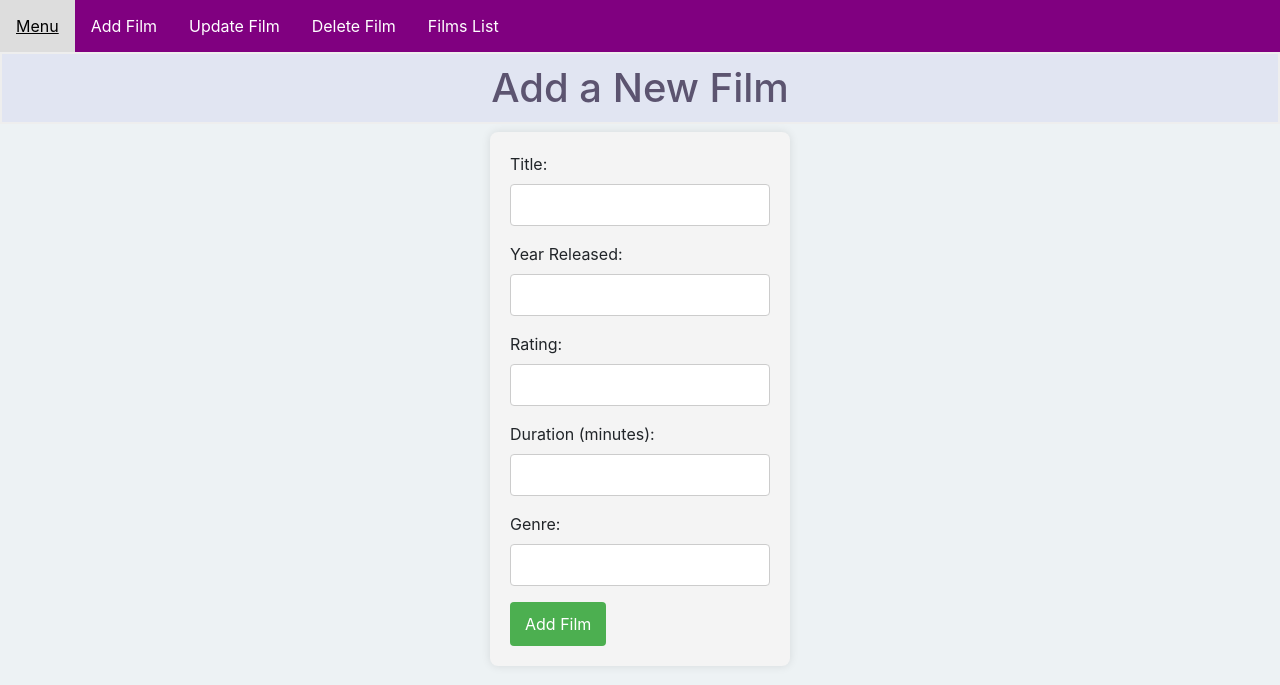
After one commit to Lolisolera/My-Movies-App, a Flask app: page /add in a window 1280 px wide. The commit adds this page. Shown: the top 685 px of the page. Run offline with Flask 3, Linux system fonts and the light colour scheme; some libraries are stand-ins or nearby versions.

Commit message:
replaced files with correct ones

```diff
--- a/app.py
+++ b/app.py
@@ -1,24 +1,219 @@
-from flask import Flask, render_template
+from flask import Flask, render_template, request, redirect, url_for
+from flask_sqlalchemy import SQLAlchemy
+from flask_restful import Api, Resource
+from datetime import datetime
+import re
 
-app = Flask(__name__,static_url_path="/static")
 
+app = Flask(__name__, static_url_path="/static")
+app.config['SQLALCHEMY_DATABASE_URI'] = 'sqlite:////Users/mariadoloressoleramarquez/BOOTCAMP-W10-PYTHON/Flask-API/data/filmflix.db'
+
+db = SQLAlchemy(app)
+api = Api(app)
+
+
+class Film(db.Model):
+    __tablename__ = 'tblFilms'  # Ensure the table name matches the one in your database
+    filmID = db.Column(db.Integer, primary_key=True)
+    title = db.Column(db.String(255), nullable=False)
+    yearReleased = db.Column(db.Integer)
+    rating = db.Column(db.Float)
+    duration = db.Column(db.Integer)
+    genre = db.Column(db.String(255))
+
+    def __repr__(self):
+        return f"<Film {self.filmID}: {self.title}>"
+
+# Existing routes for rendering HTML pages and handlers endpoints
 
 @app.route("/")
 def base():
     return render_template("base.html")
 
 
-@app.route("/home")
-def home():
-    return render_template("home.html")
+
+        # Validation check for yearReleased
+
+@app.route("/add", methods=["GET", "POST"])
+def add():
+    if request.method == "POST":
+        title = request.form.get('title')
+
+        # Check if 'rating' field is present in the form data
+        rating_str = request.form.get('rating')
+        if rating_str is None:
+            return "Rating is required."
+
+        try:
+            rating = int(rating_str)
+        except ValueError:
+            return "Invalid rating. Please enter a valid number."
+
+        duration_str = request.form.get('duration')
+        genre = request.form.get('genre')
+
+        current_year = datetime.now().year
+
+        if request.headers['Content-Type'] == 'application/json':
+            # Handle JSON data
+            data = request.json
+            year_released_str = data.get('yearReleased')
+        elif request.headers['Content-Type'] == 'application/x-www-form-urlencoded':
+            # Handle form data
+            year_released_str = request.form.get('yearReleased')
+        else:
+            return "Unsupported Media Type", 415
+
+        try:
+            if year_released_str is not None:
+                year_released = int(year_released_str)
+            else:
+                return "Year released is required."
+        except ValueError as e:
+            print(f"Error converting 'yearReleased' to int: {e}")
+            return "Internal Server Error", 500
+
+        # Validate the title using a regular expression
+        if not all(word.isalpha() or word.isspace() for word in title.split()):
+            return "Invalid characters in the title. Please use only letters and spaces."
+
+        if not (1 <= rating <= 5):
+            return "Invalid rating. Please enter a number between 1 and 5."
+
+        if duration_str is not None:
+            try:
+                duration = int(duration_str)
+                if duration < 1:
+                    return "Invalid duration. Please enter a positive number."
+            except ValueError:
+                return "Invalid duration. Please enter a valid number."
+
+        # Validation check for genre
+        if genre is not None and not all(word.isalpha() or word.isspace() for word in genre.split()):
+            return "Invalid characters in the genre. Please use only letters and spaces."
+
+        # If all validation passes, add the film to the database
+        new_film = Film(title=title, yearReleased=year_released, rating=rating, duration=duration, genre=genre)
+        db.session.add(new_film)
+        db.session.commit()
+
+        return redirect(url_for('read'))  # Redirect to the read page after adding the film
+    else:
+        return render_template("add.html")
 
 
-@app.route("/contact")
-def contact():
-    return render_template("contact.html")
 
-@app.route("/about")
-def about():
-    return render_template("about.html")
+@app.route("/delete", methods=["GET", "POST"])
+def delete():
+    if request.method == "POST":
+        film_id = request.form.get('filmID')
+
+        if film_id is None:
+            return "FilmID is required for deletion."
+
+        try:
+            film_id = int(film_id)
+        except ValueError:
+            return "Invalid FilmID. Please enter a valid number."
+
+        film_to_delete = Film.query.get(film_id)
+
+        if film_to_delete:
+            db.session.delete(film_to_delete)
+            db.session.commit()
+            return redirect(url_for('read'))  # Redirect to the read page after deletion
+        else:
+            return "Film not found."
+
+    else:
+        return render_template("delete.html")
+
+
+
+@app.route("/menu", methods=["GET"])
+def menu():
+    return render_template("menu.html")
+
+
+
+@app.route("/update", methods=["GET", "POST"])
+def update():
+    if request.method == "POST":
+        film_id = request.form.get('filmID')
+        film = Film.query.get(film_id)
+
+        if film:
+            field_to_update = request.form.get('field')
+            new_value = request.form.get('newValue')
+
+            # Update the chosen field with the new value
+            setattr(film, field_to_update, new_value)
+
+            db.session.commit()
+            return redirect(url_for('read'))  # Redirect to the read page after updating the film
+        else:
+            return "Film not found."
+
+    return render_template("update.html")
+
+
+
+@app.route("/list", methods=["GET"])
+def read():
+    if request.method == "GET":
+        # Fetch all films from the database
+        films = Film.query.all()
+        return render_template("list.html", films=films)
+    else:
+        # Handle other methods if needed
+        return render_template("list.html")
+
+
+
+@app.route("/exit", methods=["GET"])
+def exit():
+        return render_template("exit.html")
+
 if __name__ == "__main__":
     app.run(debug=True, host="0.0.0.0")
+
+
+# Create your API resources
+class FilmResource(Resource):
+    def get(self, film_id):
+        film = Film.query.get_or_404(film_id)
+        # You can customize the response format as needed
+        return {'filmID': film.filmID, 'title': film.title, 'year': film.year, 'rating': film.rating,
+                'duration': film.duration, 'genre': film.genre}
+
+    def delete(self, film_id):
+        film = Film.query.get_or_404(film_id)
+        db.session.delete(film)
+        db.session.commit()
+        return '', 204
+
+class FilmListResource(Resource):
+    def get(self):
+        films = Film.query.all()
+        return [{'filmID': film.filmID, 'title': film.title, 'year': film.year, 'rating': film.rating,
+                 'duration': film.duration, 'genre': film.genre} for film in films]
+
+    def post(self):
+        data = request.get_json()
+        new_film = Film(title=data.get('title'), year=data.get('year'), rating=data.get('rating'),
+                        duration=data.get('duration'), genre=data.get('genre'))
+        db.session.add(new_film)
+        db.session.commit()
+        return {'filmID': new_film.filmID, 'title': new_film.title, 'year': new_film.year,
+                'rating': new_film.rating, 'duration': new_film.duration, 'genre': new_film.genre}, 201
+
+# Add resources to the API
+api.add_resource(FilmListResource, '/films')
+api.add_resource(FilmResource, '/films/<int:film_id>')
+
+if __name__ == '__main__':
+    with app.app_context():
+        # Create the database tables
+        db.create_all()
+    # Run the Flask app
+    app.run(debug=True, host="0.0.0.0",  pin_security=True)
--- a/static/index.js
+++ /dev/null
@@ -1 +0,0 @@
-alert("Holaaa!");
--- a/static/styles.css
+++ b/static/styles.css
@@ -1,6 +1,156 @@
 h1 {
     border: 2px #eee solid;
-    color: purple;
+    color: #5C5470;
     text-align: center;
     padding: 10px;
+    background-color: #e1e5f2;
 }
+
+h2 {
+    color: #332C39;
+    padding-left: 20px;
+
+}
+
+ul {
+    list-style-type: none;
+
+}
+
+li {
+    padding-left: 20px;
+}
+
+
+body {
+    font-family: Arial, sans-serif;
+    margin: 0;
+    padding: 0;
+}
+
+.body {
+    background-color: #edf2f4;
+}
+
+nav {
+    background-color: purple;
+    overflow: hidden;
+}
+
+nav a {
+    float: left;
+    display: block;
+    color: white;
+    text-align: center;
+    padding: 14px 16px;
+    text-decoration: none;
+}
+
+nav a:hover {
+    background-color: #ddd;
+    color: black;
+}
+
+
+/* Style for the form container */
+.form-container {
+    max-width: 400px;
+    margin: 0 auto;
+    padding: 20px;
+    background-color: #f4f4f4;
+    border-radius: 8px;
+    box-shadow: 0 0 10px rgba(0, 0, 0, 0.1);
+}
+
+/* Style for form labels */
+.form-label {
+    display: block;
+    margin-bottom: 8px;
+}
+
+/* Style for form inputs */
+.form-input {
+    width: 100%;
+    padding: 8px;
+    margin-bottom: 16px;
+    box-sizing: border-box;
+    border: 1px solid #ccc;
+    border-radius: 4px;
+}
+
+/* Style for the submit button */
+.form-submit {
+    background-color: #4caf50;
+    color: #fff;
+    padding: 10px 15px;
+    border: none;
+    border-radius: 4px;
+    cursor: pointer;
+}
+
+/* Hover effect for the submit button */
+.form-submit:hover {
+    background-color: #45a049;
+}
+
+
+/*Delete form */
+
+form {
+    background-color: #f4f4f4;
+    padding: 20px;
+    border-radius: 4px;
+    box-shadow: 0 0 10px rgba(0, 0, 0, 0.1);
+    width: 300px;
+    margin: auto;
+    /* Center the form horizontally */
+}
+
+label {
+    display: block;
+    margin-bottom: 8px;
+}
+
+input {
+    width: 100%;
+    padding: 8px;
+    margin-bottom: 16px;
+    box-sizing: border-box;
+
+}
+
+button {
+    background-color: #4caf50;
+    color: #fff;
+    padding: 10px;
+    border: none;
+
+    cursor: pointer;
+}
+
+.button {
+    border-radius: 4px;
+}
+
+
+button:hover {
+    background-color: #45a049;
+}
+
+ol {
+    max-width: 300px;
+    margin: 25px;
+    padding: 20px;
+    background-color: #f4f4f4;
+    border-radius: 8px;
+    box-shadow: 0 0 10px rgba(0, 0, 0, 0.1);
+}
+
+ul {
+    max-width: 500px;
+    margin: 25px;
+    padding: 20px;
+    background-color: #f4f4f4;
+    border-radius: 8px;
+    box-shadow: 0 0 10px rgba(0, 0, 0, 0.1);
+}
--- /dev/null
+++ b/templates/add.html
@@ -0,0 +1,37 @@
+{%extends 'base.html' %}
+
+
+{% block title %}
+<title>Add Films Page</title>
+{% endblock %}
+
+
+{% block content %}
+<h1>Add a New Film</h1>
+
+<form class="form-container" method="POST" action="{{ url_for('add') }}">
+    <label class="form-label" for="title">Title:</label>
+    <input class="form-input" type="text" name="title" pattern="[A-Za-z ]+" title="Only letters and spaces are allowed"
+        required>
+
+    <label class="form-label" for="yearReleased">Year Released:</label>
+    <input class="form-input" type="number" name="yearReleased" min="1920" max="{{ current_year }}"
+        title="Enter a valid year" required>
+
+    <label class="form-label" for="rating">Rating:</label>
+    <input class="form-input" type="number" name="rating" min="1" max="5" title="Enter a number between 1 and 5"
+        required>
+
+    <label class="form-label" for="duration">Duration (minutes):</label>
+    <input class="form-input" type="number" name="duration" min="1" title="Enter a positive number" required>
+
+    <label class="form-label" for="genre">Genre:</label>
+    <input class="form-input" type="text" name="genre" pattern="[A-Za-z ]+" title="Only letters and spaces are allowed"
+        required><br>
+
+    <button class="form-submit" type="submit">Add Film</button>
+</form>
+
+
+
+{% endblock %}
--- a/templates/base.html
+++ b/templates/base.html
@@ -13,22 +13,24 @@
         integrity="sha384-ggOyR0iXCbMQv3Xipma34MD+dH/1fQ784/j6cY/iJTQUOhcWr7x9JvoRxT2MZw1T" crossorigin="anonymous">
 
     {% block title %}
-    <title>Route Page</title>
+    <title>API Base</title>
     {% endblock %}
-
-
 
 </head>
 
-<body>
+<body class="body">
+    <nav>
+        <a href="/menu">Menu</a>
+        <a href="/add">Add Film</a>
+        <a href="/update">Update Film</a>
+        <a href="/delete">Delete Film</a>
+        <a href="/list">Films List</a>
+
+    </nav>
     {% block content %}
-    <h1>Base</h1>
+    <h1>API Base</h1>
     {% endblock %}
 
-
-
-    <!-- Optional JavaScript -->
-    <script src="static/index.js" charset="UTF-8"></script>
 
     <!-- jQuery first, then Popper.js, then Bootstrap JS -->
     <script src="https://code.jquery.com/jquery-3.3.1.slim.min.js"
@@ -42,6 +44,7 @@
         crossorigin="anonymous"></script>
 
 
+
 </body>
 
 </html>
```
Also changed, not shown: data/filmsMenu.txt (added, +8 -0 lines), templates/about.html (deleted, +0 -11 lines), templates/contact.html (deleted, +0 -11 lines), templates/delete.html (added, +19 -0 lines), templates/exit.html (added, +13 -0 lines), templates/home.html (deleted, +0 -12 lines), templates/list.html (added, +19 -0 lines), templates/menu.html (added, +21 -0 lines), templates/update.html (added, +31 -0 lines), data/filmflix.db (added), static/images/film.jpeg (added), 2 other files.
